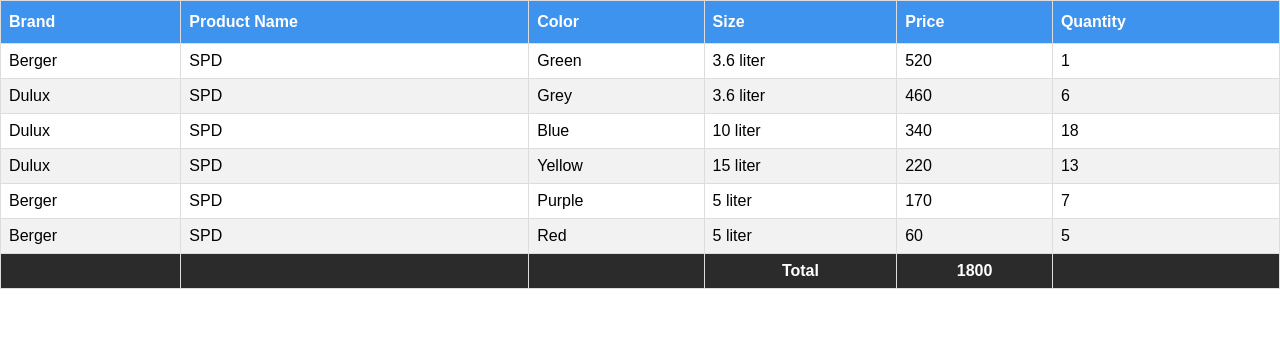
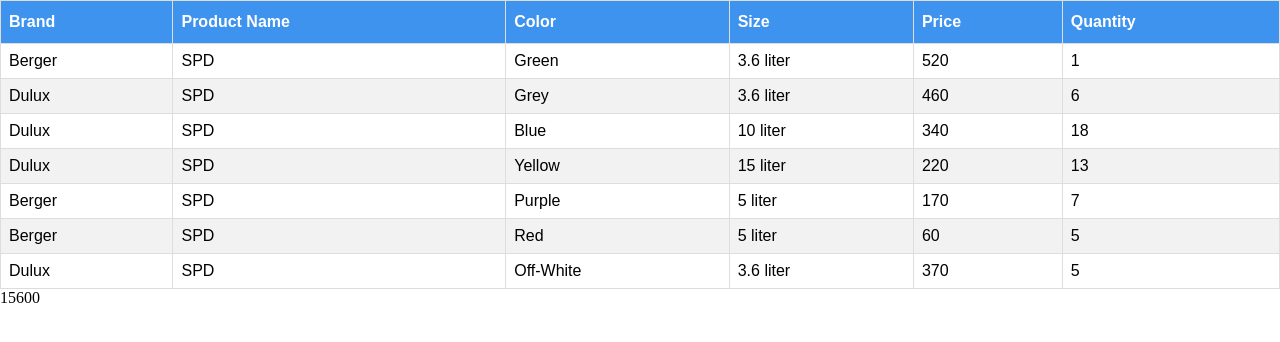
Before and after one commit to AbidAlWassie/Accounting-App, a website: page public/index.html in a window 1280 px wide. Drawn offline with Linux system fonts and the light colour scheme.

Commit message:
updated project

```diff
--- a/public/index.html
+++ b/public/index.html
@@ -1,21 +1,14 @@
 <!DOCTYPE html>
 <html>
     <head>
-        <title>Stock Items</title>
-        <meta charset="windows-1252">
-        <meta name="viewport" content="width=device-width, initial-scale=1.0">
-        <link rel="stylesheet" href="css/style.css">
+      <title>Stock Items</title>
+      <meta charset="windows-1252">
+      <meta name="viewport" content="width=device-width, initial-scale=1.0">
+      <link rel="stylesheet" href="css/style.css">
     </head>
 
     <body>
 
-<!--        Brand: <input type="text" name="brand" id="brand" /><br/><br/>-->
-<!--        Product Name: <input type="text" name="name" id="name" /><br/><br/>-->
-<!--        Color: <input type="text" name="color" id="color" /><br/><br/>-->
-<!--        Size: <input type="text" name="size" id="size" /><br/><br/>-->
-<!--        Price: <input type="text" name="price" id="price" /><br/><br/>-->
-<!--        Quantity: <input type="text" name="quantity" id="quantity" /><br/><br/>-->
-<!--        <button onclick="addRow();">Add Row</button><br/><br/>-->
 
         <table class="table-sortable" id="stock">
           <thead>
@@ -30,67 +23,34 @@
           </thead>
 
           <tbody id="root-stock" class="list-items">
-<!--          <tr>-->
-<!--            <td>Berger</td>-->
-<!--            <td>Name</td>-->
-<!--            <td>Red</td>-->
-<!--            <td>5 liter</td>-->
-<!--            <td>100</td>-->
-<!--            <td>10</td>-->
-<!--          </tr>-->
-
-<!--          <tr>-->
-<!--            <td>Berger</td>-->
-<!--            <td>Name</td>-->
-<!--            <td>White</td>-->
-<!--            <td>3.6 liter</td>-->
-<!--            <td>200</td>-->
-<!--            <td>2</td>-->
-<!--          </tr>-->
-
-<!--          <tr>-->
-<!--            <td>Dulux</td>-->
-<!--            <td>Name</td>-->
-<!--            <td>Green</td>-->
-<!--            <td>10 liter</td>-->
-<!--            <td>300</td>-->
-<!--            <td>5</td>-->
-<!--          </tr>-->
-
-<!--          <tr>-->
-<!--            <td>Berger</td>-->
-<!--            <td>Name</td>-->
-<!--            <td>Blue</td>-->
-<!--            <td>30 liter</td>-->
-<!--            <td>400</td>-->
-<!--            <td>4</td>-->
-<!--          </tr>-->
-
-<!--          <tr>-->
-<!--            <td>Dulux</td>-->
-<!--            <td>Name</td>-->
-<!--            <td>Grey</td>-->
-<!--            <td>10 liter</td>-->
-<!--            <td>500</td>-->
-<!--            <td>2</td>-->
-<!--          </tr>-->
           </tbody>
 
-        <tfoot>
-        <tr>
-          <th></th>
-          <th></th>
-          <th></th>
-          <th>Total</th>
-          <th id="result-total">1500</th>
-          <th></th>
-        </tr>
-        </tfoot>
+<!--        <tfoot>-->
+<!--        <tr>-->
+<!--          <th></th>-->
+<!--          <th></th>-->
+<!--          <th></th>-->
+<!--          <th>Total</th>-->
+<!--          <th></th>-->
+<!--          <th></th>-->
+<!--        </tr>-->
+<!--        </tfoot>-->
 
 
         </table>
 
+        <span id="result"></span>
     </body>
     <script src="js/script.js"></script>
+    <script>
+      // var table = document.getElementById("stock");
+      // sumVal = 0;
+      // for(var i = 1; i < table.rows.length; i++) {
+      //   sumVal = sumVal + parseInt(table.rows[i].cells[4].innerHTML) * parseInt(table.rows[i].cells[5].innerHTML);
+      //
+      // }
+      // document.getElementById("result").innerHTML = sumVal;
+      // console.log(sumVal);
+    </script>
 
 </html>
--- a/public/js/list.json
+++ b/public/js/list.json
@@ -46,5 +46,13 @@
     "size" : "5 liter",
     "price" : "60",
     "quantity" : "5"
+  },
+  {
+    "brand" : "Dulux",
+    "name" : "SPD",
+    "color" : "Off-White",
+    "size" : "3.6 liter",
+    "price" : "370",
+    "quantity" : "5"
   }
 ]
--- a/public/js/script.js
+++ b/public/js/script.js
@@ -22,18 +22,19 @@
         + "<td>" + data[i].price + "</td>"
         + "<td>" + data[i].quantity + "</td>" +
         "</tr>";
-      var a = data[i].price;
-      var b = data[i].quantity;
-      var c = a*b;
-      // var d =+ c;
-      console.log(c)
     }
 
     rootStock.insertAdjacentHTML("beforeend", htmlString);
+    var table = document.getElementById("stock");
+    result = 0;
+    for(var i = 1; i < table.rows.length; i++) {
+      result = result + parseInt(table.rows[i].cells[4].innerHTML) * parseInt(table.rows[i].cells[5].innerHTML);
+    }
+    document.getElementById("result").innerHTML = result;
+    console.log(result);
   }
-  const totalCapital = document.getElementById("result-total");
+  // const totalCapital = document.getElementById("result-total");
 
-  totalCapital.innerHTML = "1800"
 }
 
 /**
@@ -85,6 +86,9 @@
   });
 });
 
+
+
+
 // function addRow() {
 //   // get input values
 //   const brand = document.getElementById("brand").value;
```
